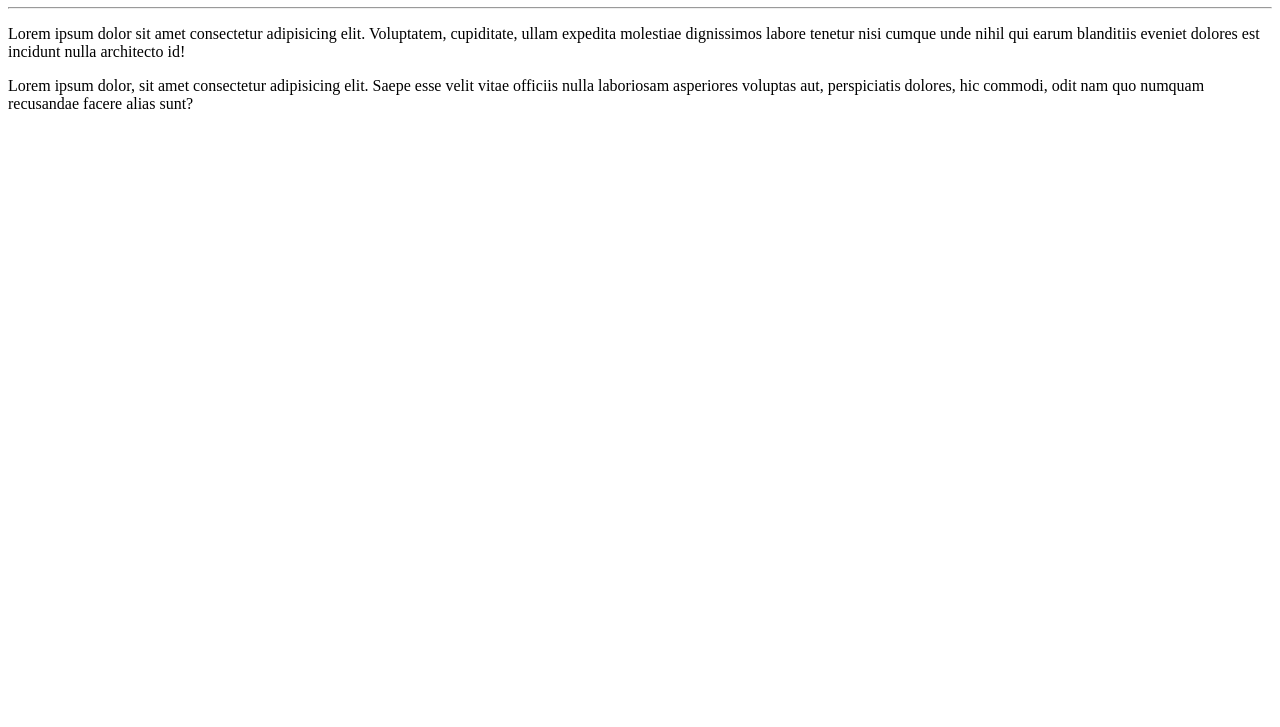
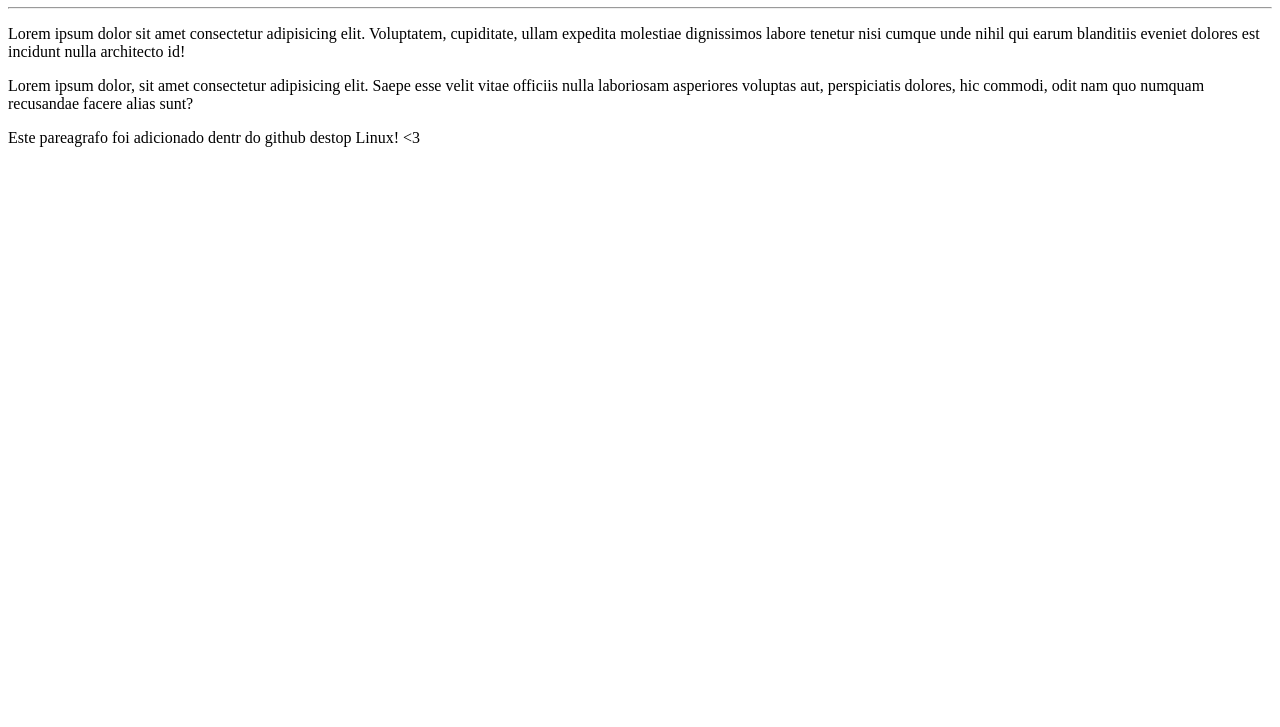
Before and after one commit to Corvosocidigital/Ol---mundo, a plain HTML site: page index.html in a window 1280 px wide. Shown: the part 73-800 px from the top of the page. Drawn offline with Linux system fonts and the light colour scheme.

Commit message:
mudei o arquivo index

```diff
--- a/index.html
+++ b/index.html
@@ -12,6 +12,8 @@
     <hr>
     <p>Lorem ipsum dolor sit amet consectetur adipisicing elit. Voluptatem, cupiditate, ullam expedita molestiae dignissimos labore tenetur nisi cumque unde nihil qui earum blanditiis eveniet dolores est incidunt nulla architecto id!</p>
     <p>Lorem ipsum dolor, sit amet consectetur adipisicing elit. Saepe esse velit vitae officiis nulla laboriosam asperiores voluptas aut, perspiciatis dolores, hic commodi, odit nam quo numquam recusandae facere alias sunt?</p>
-
+    <p>
+        Este pareagrafo foi adicionado dentr do github destop Linux! &lt;3
+    </p>
 </body>
 </html>
```
